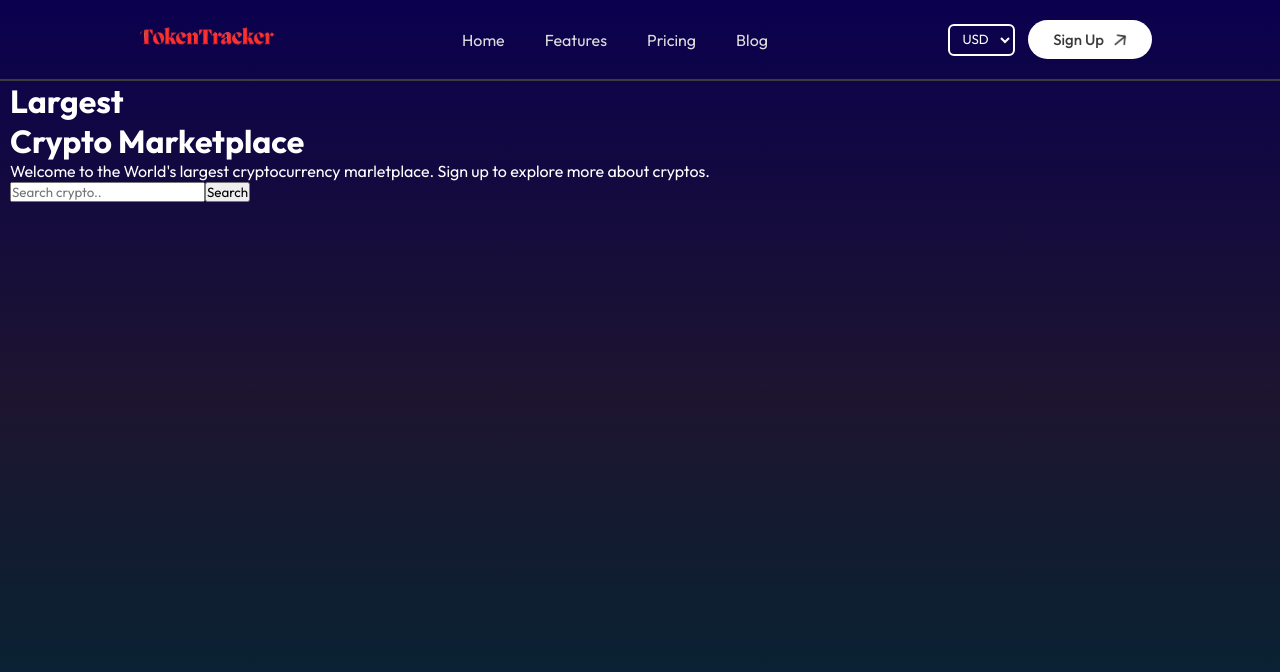
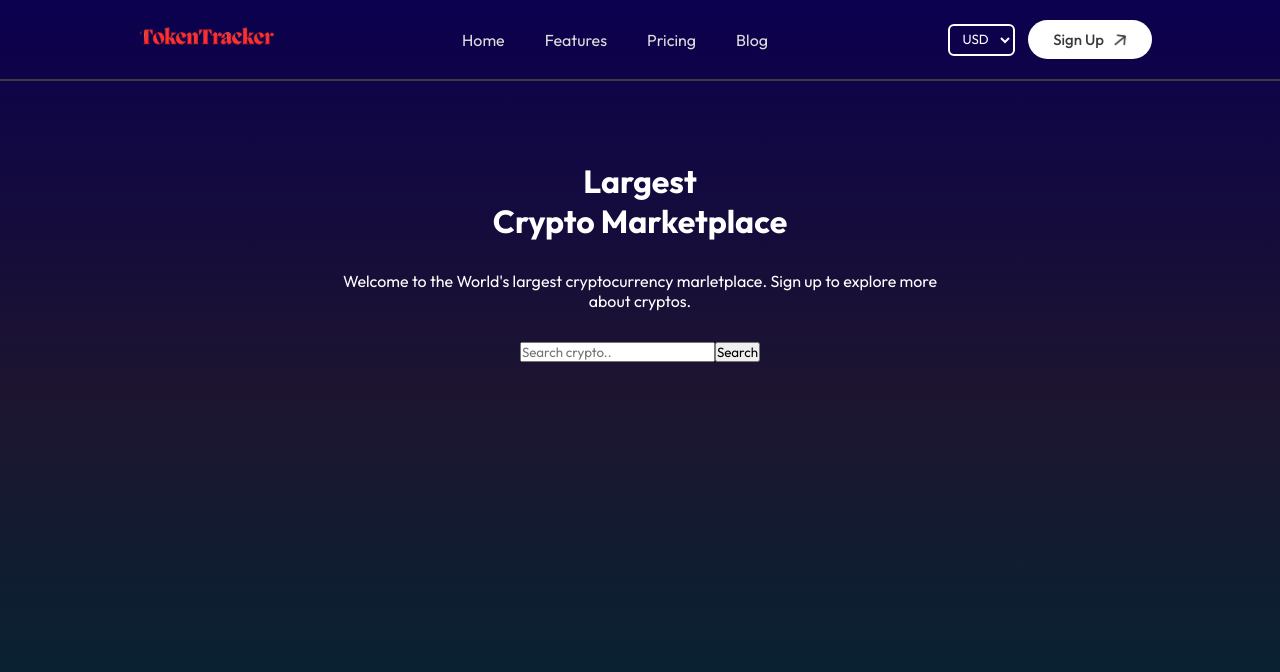
Before and after one commit to Fatumayattani/Token_Tracker, a React (Vite) app: page / in a window 1280 px wide. Shown: the top 672 px of the page. Built offline with nearby package versions, Linux system fonts and the light colour scheme.

Commit message:
save changes

```diff
--- a/src/pages/Home/Home.css
+++ b/src/pages/Home/Home.css
@@ -2,3 +2,12 @@
     padding: 0px 10px;
     padding-bottom: 100px;
 }
+.hero{
+    max-width: 600px;
+    margin: 80px auto;
+    display: flex;
+    flex-direction: column;
+    align-items: center;
+    text-align: center;
+    gap: 30px;
+}
```
